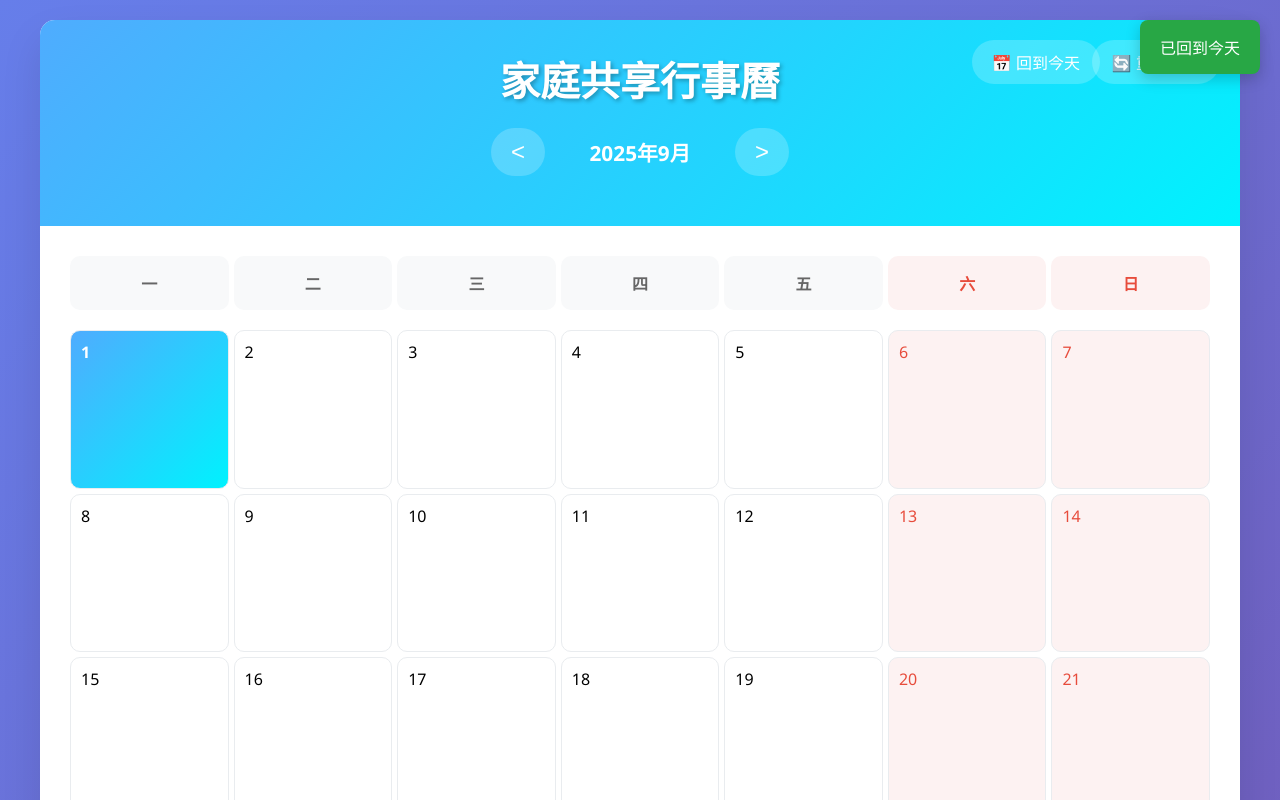
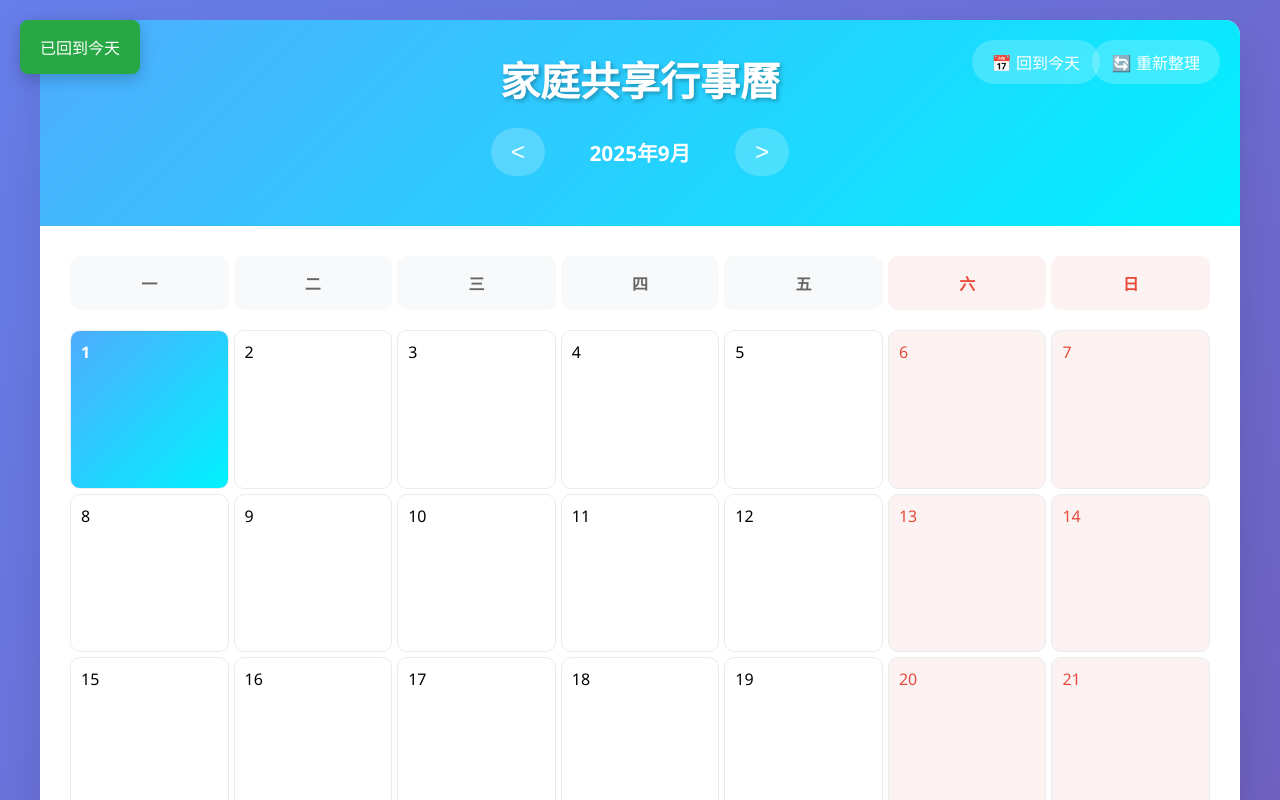
Before and after one commit to willyc996/simple-calendar, a plain HTML site: page index.html in a window 1280 px wide. Both pictures are taken after a click on the button "📅 回到今天". Shown: the top 800 px of the page. Drawn offline with Linux system fonts and the light colour scheme; no server answers.

Commit message:
將事件通知移到左上角，避免擋住右上角按鈕

```diff
--- a/style.css
+++ b/style.css
@@ -286,7 +286,7 @@ header h1 {
 .message {
     position: fixed;
     top: 20px;
-    right: 20px;
+    left: 20px; /* 移到左上角，完全不擋住按鈕 */
     padding: 15px 20px;
     border-radius: 8px;
     color: white;
```
